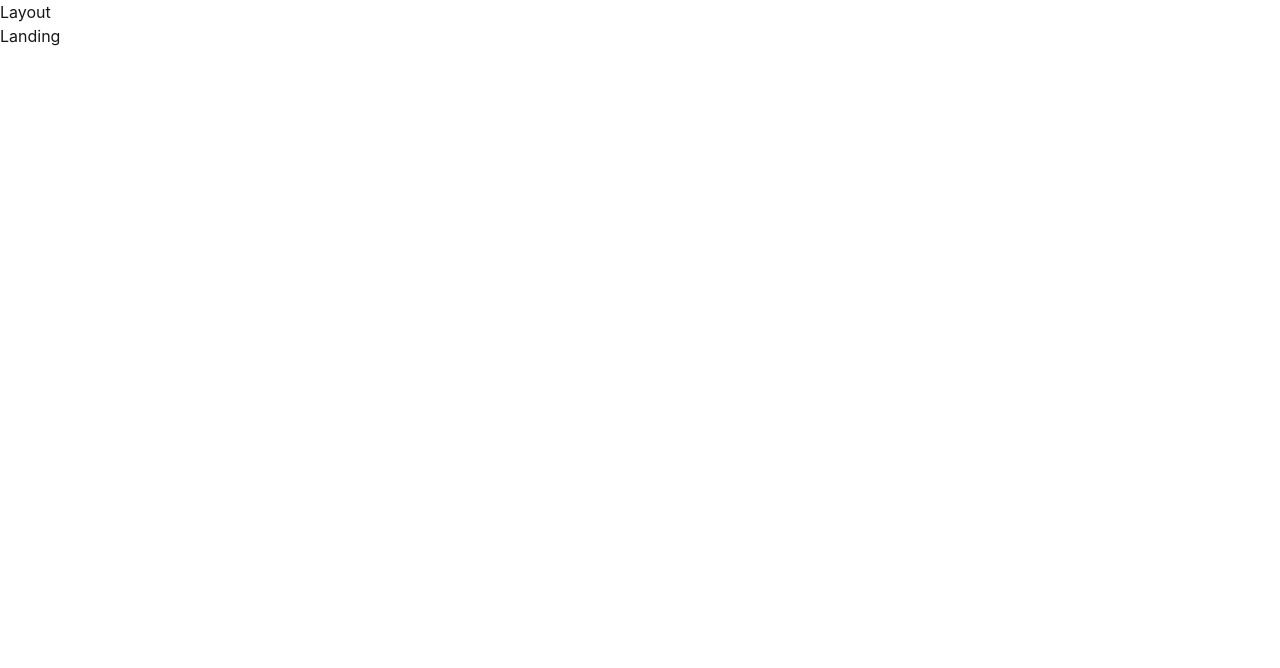
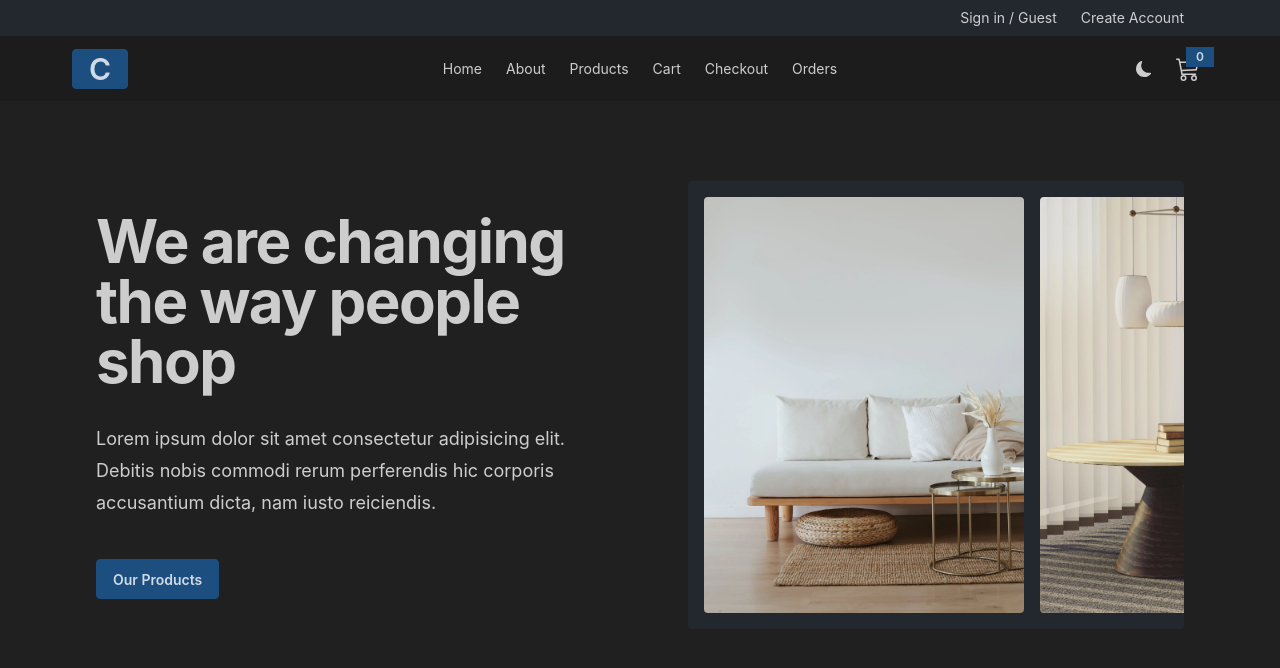
Before and after one commit to anuj-My/Comfy-Store, a React (Vite) app: page / in a window 1280 px wide. Shown: the top 668 px of the page. Built offline with nearby package versions, Linux system fonts and the light colour scheme.

Commit message:
created products and about page

```diff
--- /dev/null
+++ b/src/components/Header.jsx
@@ -0,0 +1,20 @@
+import { Link } from "react-router-dom";
+
+const Header = () => {
+  return (
+    <header className="bg-neutral py-2 text-neutral-content">
+      <div className="align-element flex justify-center sm:justify-end">
+        <div className="flex gap-x-6 justify-center items-center">
+          <Link to="/login" className="link link-hover text-xs sm:text-sm">
+            Sign in / Guest
+          </Link>
+          <Link to="/register" className="link link-hover text-xs sm:text-sm">
+            Create Account
+          </Link>
+        </div>
+      </div>
+    </header>
+  );
+};
+
+export default Header;
--- /dev/null
+++ b/src/components/Hero.jsx
@@ -0,0 +1,44 @@
+import { Link } from "react-router-dom";
+import hero1 from "../assets/hero1.webp";
+import hero2 from "../assets/hero2.webp";
+import hero3 from "../assets/hero3.webp";
+import hero4 from "../assets/hero4.webp";
+
+const carouselImages = [hero1, hero2, hero3, hero4];
+const Hero = () => {
+  return (
+    <div className="grid lg:grid-cols-2 gap-24 items-center">
+      <div>
+        <h1 className="max-w-2xl text-4xl font-bold tracking-tight sm:text-6xl">
+          We are changing the way people shop
+        </h1>
+        <p className="mt-8 max-w-xl text-lg leading-8">
+          Lorem ipsum dolor sit amet consectetur adipisicing elit. Debitis nobis
+          commodi rerum perferendis hic corporis accusantium dicta, nam iusto
+          reiciendis.
+        </p>
+
+        <div className="mt-10">
+          <Link to="/products" className="btn btn-primary">
+            Our Products
+          </Link>
+        </div>
+      </div>
+      <div className=" h-[28rem] lg:carousel carousel-center p-4 space-x-4 bg-neutral rounded-box">
+        {carouselImages.map((image) => {
+          return (
+            <div key={image} className="carousel-item">
+              <img
+                src={image}
+                alt="image"
+                className="rounded-box h-full w-80 object-cover"
+              />
+            </div>
+          );
+        })}
+      </div>
+    </div>
+  );
+};
+
+export default Hero;
--- /dev/null
+++ b/src/components/NavLinks.jsx
@@ -0,0 +1,26 @@
+import { NavLink } from "react-router-dom";
+
+const links = [
+  { id: 1, url: "/", text: "home" },
+  { id: 2, url: "about", text: "about" },
+  { id: 3, url: "products", text: "products" },
+  { id: 4, url: "cart", text: "cart" },
+  { id: 5, url: "checkout", text: "checkout" },
+  { id: 6, url: "orders", text: "orders" },
+];
+const NavLinks = () => {
+  const navLinkList = links.map((item) => {
+    const { id, url, text } = item;
+    return (
+      <li key={id}>
+        <NavLink to={url} className="capitalize">
+          {text}
+        </NavLink>
+      </li>
+    );
+  });
+
+  return <>{navLinkList}</>;
+};
+
+export default NavLinks;
--- /dev/null
+++ b/src/components/Navbar.jsx
@@ -0,0 +1,78 @@
+import { BsCart3, BsMoonFill, BsSunFill } from "react-icons/bs";
+import { FaBarsStaggered } from "react-icons/fa6";
+import { NavLink } from "react-router-dom";
+import NavLinks from "./NavLinks";
+import { useEffect, useState } from "react";
+
+const themes = { light: "winter", dark: "business" };
+
+const getThemeFromLocalStorage = () => {
+  return localStorage.getItem("theme") || themes.dark;
+};
+const Navbar = () => {
+  const [theme, setTheme] = useState(getThemeFromLocalStorage());
+
+  const handleTheme = () => {
+    const { light, dark } = themes;
+    const newTheme = theme === light ? dark : light;
+    document.documentElement.setAttribute("data-theme", theme);
+    setTheme(newTheme);
+  };
+
+  useEffect(() => {
+    document.documentElement.setAttribute("data-theme", theme);
+    localStorage.setItem("theme", theme);
+  }, [theme]);
+
+  return (
+    <nav className="bg-base-200">
+      <div className="navbar align-element">
+        <div className="navbar-start">
+          <NavLink
+            to="/"
+            className="hidden lg:flex btn btn-primary text-3xl items-center"
+          >
+            C
+          </NavLink>
+
+          <div className="dropdown">
+            <label tabIndex={0} className="btn btn-ghost lg:hidden">
+              <FaBarsStaggered className="h-6 w-6" />
+            </label>
+
+            <ul
+              tabIndex={0}
+              className="menu menu-sm dropdown-content mt-3 z-[1] p-2 shadow bg-base-200 rounded-box w-52"
+            >
+              <NavLinks />
+            </ul>
+          </div>
+        </div>
+
+        <div className="navbar-center hidden lg:flex">
+          <ul className="menu menu-horizontal">
+            <NavLinks />
+          </ul>
+        </div>
+        <div className="navbar-end">
+          <label className="swap swap-rotate">
+            <input type="checkbox" onChange={handleTheme} />
+            <BsSunFill className="swap-on h-4 w-4" />
+            <BsMoonFill className="swap-off h-4 w-4" />
+          </label>
+
+          <NavLink to="/cart" className="btn btn-ghost btn-circle btn-md ml-4">
+            <div className="indicator">
+              <BsCart3 className="h-6 w-6" />
+              <span className="badge badge-sm badge-primary indicator-item">
+                0
+              </span>
+            </div>
+          </NavLink>
+        </div>
+      </div>
+    </nav>
+  );
+};
+
+export default Navbar;
--- a/src/components/SubmitBtn.jsx
+++ b/src/components/SubmitBtn.jsx
@@ -1,7 +1,24 @@
+import { useNavigation } from "react-router-dom";
+
 const SubmitBtn = ({ text }) => {
+  const navigation = useNavigation();
+
+  const isSubmitting = navigation.state === "submitting";
+
   return (
-    <button type="submit" className="btn btn-primary">
-      {text}
+    <button
+      type="submit"
+      className="btn btn-primary btn-block"
+      disabled={isSubmitting}
+    >
+      {isSubmitting ? (
+        <>
+          <span className="loading loading-spinner"></span>
+          sending...
+        </>
+      ) : (
+        text || "Submit"
+      )}
     </button>
   );
 };
--- a/src/components/index.js
+++ b/src/components/index.js
@@ -1,2 +1,6 @@
 export { default as FormInput } from "./FormInput";
 export { default as SubmitBtn } from "./SubmitBtn";
+export { default as Header } from "./Header";
+export { default as Navbar } from "./Navbar";
+export { default as NavLinks } from "./NavLinks";
+export { default as Hero } from "./Hero";
--- a/src/index.css
+++ b/src/index.css
@@ -1,2 +1,12 @@
 @import "tailwindcss";
-@plugin "daisyui";
+@plugin "daisyui" {
+  themes:
+    winter --default,
+    business --prefersdark;
+}
+
+@layer components {
+  .align-element {
+    @apply mx-auto max-w-6xl px-8;
+  }
+}
--- a/src/pages/About.jsx
+++ b/src/pages/About.jsx
@@ -1,5 +1,28 @@
 const About = () => {
-  return <div>About</div>;
+  return (
+    <>
+      <div className="flex flex-wrap gap-2 sm:gap-x-6 items-center justify-center">
+        <h1 className="text-4xl font-bold leading-none tracking-tight sm:text-6xl">
+          We Love
+        </h1>
+        <div className="stats bg-primary shadow">
+          <div className="stat">
+            <div className="stat-title text-primary-content text-4xl font-bold tracking-widest">
+              Compy
+            </div>
+          </div>
+        </div>
+      </div>
+
+      <p className="mt-6 text-lg leading-8 max-w-2xl mx-auto">
+        Lorem ipsum dolor sit amet consectetur adipisicing elit. Dolorum
+        similique dolor aliquid impedit nihil asperiores animi tempora itaque
+        recusandae saepe minus pariatur illo provident quod ratione, sapiente
+        repudiandae libero ullam, perspiciatis officia? Autem, illo ullam
+        veritatis doloremque earum cupiditate quisquam!.
+      </p>
+    </>
+  );
 };
 
 export default About;
--- a/src/pages/Error.jsx
+++ b/src/pages/Error.jsx
@@ -2,7 +2,6 @@ import { Link, useRouteError } from "react-router-dom";
 
 const Error = () => {
   const error = useRouteError();
-  console.log(error);
 
   if (error.status === 404) {
     return (
--- a/src/pages/HomeLayout.jsx
+++ b/src/pages/HomeLayout.jsx
@@ -1,11 +1,15 @@
 import { Outlet } from "react-router-dom";
+import { Header, Navbar } from "../components";
 
 const HomeLayout = () => {
   return (
-    <div>
-      <h1>Layout</h1>
-      <Outlet />
-    </div>
+    <>
+      <Header />
+      <Navbar />
+      <section className="align-element py-20">
+        <Outlet />
+      </section>
+    </>
   );
 };
 
--- a/src/pages/Landing.jsx
+++ b/src/pages/Landing.jsx
@@ -1,5 +1,11 @@
+import { Hero } from "../components";
+
 const Landing = () => {
-  return <div>Landing</div>;
+  return (
+    <>
+      <Hero />
+    </>
+  );
 };
 
 export default Landing;
--- a/src/pages/Register.jsx
+++ b/src/pages/Register.jsx
@@ -1,5 +1,32 @@
+import { Form, Link } from "react-router-dom";
+import { FormInput, SubmitBtn } from "../components";
+
 const Register = () => {
-  return <div>Register</div>;
+  return (
+    <section className="h-screen grid place-items-center">
+      <Form
+        method="POST"
+        className="card w-96 p-8 bg-base-100 shadow-lg flex flex-col gap-y-4"
+      >
+        <h4 className="text-center text-3xl font-bold">Register</h4>
+        <FormInput type="text" label="username" name="username" />
+        <FormInput type="email" label="Email" name="email" />
+        <FormInput type="password" label="Password" name="password" />
+        <div className="mt-4">
+          <SubmitBtn text="register" />
+        </div>
+        <p className="text-center">
+          Already a member?
+          <Link
+            to="/login"
+            className="ml-2 link link-hover link-primary capitalize"
+          >
+            login
+          </Link>
+        </p>
+      </Form>
+    </section>
+  );
 };
 
 export default Register;
```
